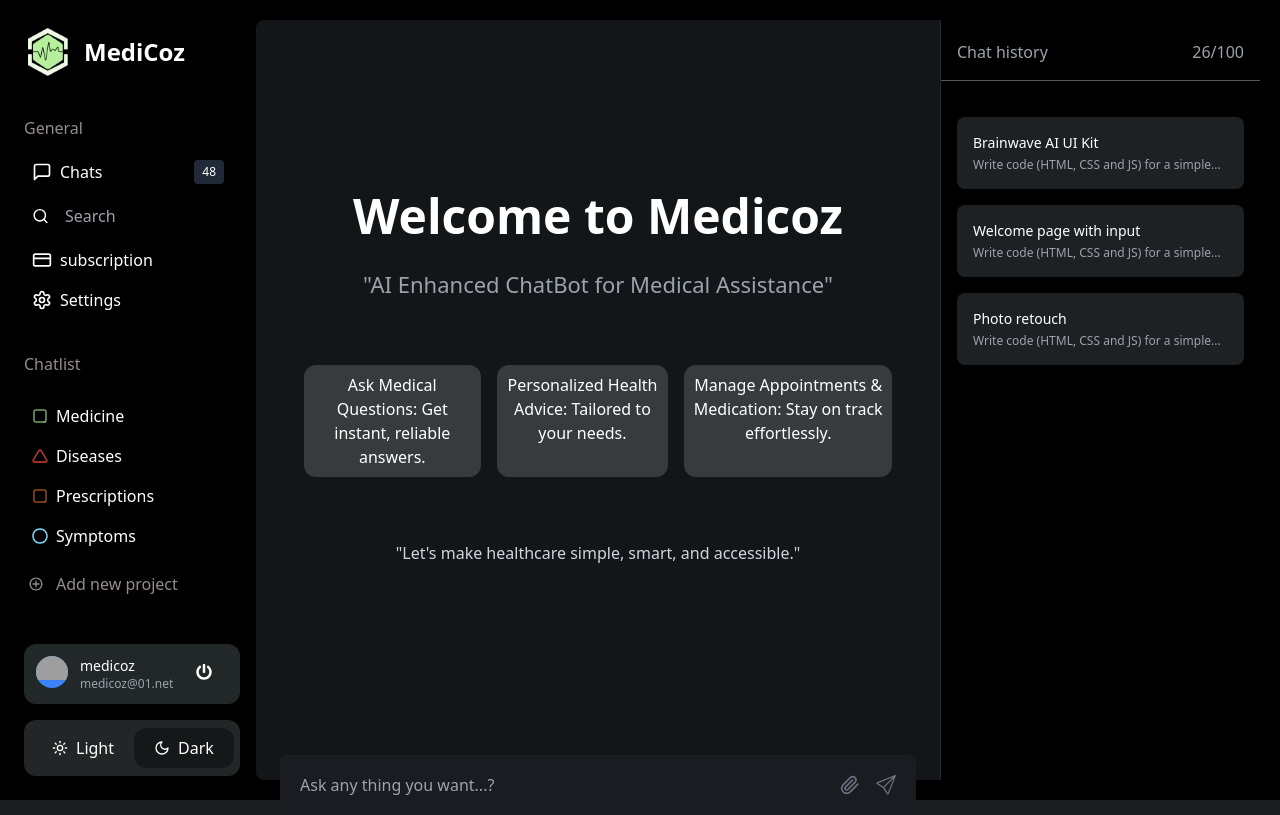
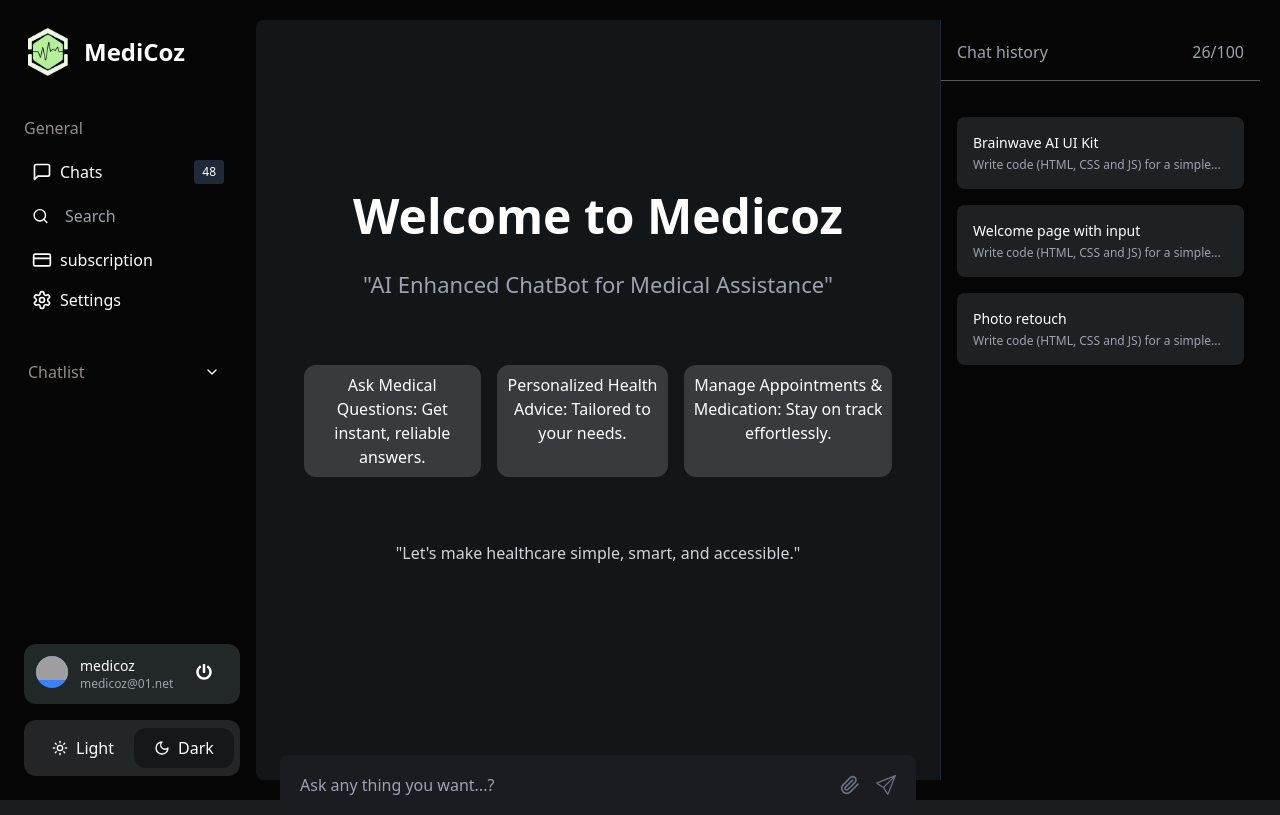
Before and after one commit to Viswajith2003/medicoz, a Next.js app: page / in a window 1280 px wide. Built offline with nearby package versions, Linux system fonts and the light colour scheme; grey boxes are pictures that could not be loaded.

Commit message:
modify side bar

```diff
--- a/src/app/components/sidebar.jsx
+++ b/src/app/components/sidebar.jsx
@@ -12,6 +12,7 @@ import {
 import { IoSquareOutline } from "react-icons/io5";
 import { FiTriangle } from "react-icons/fi";
 import { IoMdAddCircleOutline } from "react-icons/io";
+import { ChevronDown } from "lucide-react";
 
 export default function Sidebar({ isOpen, setIsOpen, theme, setTheme }) {
   const [search, setSearch] = useState("");
@@ -70,8 +71,10 @@ export default function Sidebar({ isOpen, setIsOpen, theme, setTheme }) {
     },
   ];
 
+  const [isDropdownOpen, setIsDropdownOpen] = useState(false);
+
   return (
-    <div className="w-64 bg-[#000000] py-2 pl-2 border-gray-800 flex flex-col">
+    <div className="w-64 bg-[#050505] py-2 pl-2 border-gray-800 flex flex-col">
       <div className="p-5 flex items-center ">
         <img src="/logo.png" alt="M" className="h-12 w-10" />
         <span className="ml-4 text-white text-[24px] font-semibold">
@@ -98,8 +101,20 @@ export default function Sidebar({ isOpen, setIsOpen, theme, setTheme }) {
           ))}
         </ul>
 
-        <div className="pl-4 mt-8">
-          <h1 className="text-[#9c9491f3] mb-5">Chatlist</h1>
+        <div className="pl-3 mt-8">
+          <button
+            className="w-52 flex items-center justify-between p-2 rounded-lg hover:bg-[#262729]"
+            onClick={() => setIsDropdownOpen(!isDropdownOpen)}
+          >
+            <span className="text-[#9c9491f3] ">Chatlist</span>
+            <ChevronDown
+              className={`w-4 h-4 ml-2 transition-all ${
+                isDropdownOpen ? "rotate-180" : ""
+              }`}
+            />
+          </button>
+          {isDropdownOpen && (
+            <ul className="list-none pl-4 mt-2">
               {chatCategories.map((item, index) => (
                 <li
                   key={index}
@@ -117,6 +132,8 @@ export default function Sidebar({ isOpen, setIsOpen, theme, setTheme }) {
                 <IoMdAddCircleOutline className="mt-1 hover:text-gray-600 " />
                 <h1 className="hover:text-gray-600">Add new project</h1>
               </button>
+            </ul>
+          )}
         </div>
       </nav>
 
--- a/src/app/page.jsx
+++ b/src/app/page.jsx
@@ -18,7 +18,7 @@ export default function Home() {
         theme={theme}
         setTheme={setTheme}
       />
-      <div className={`flex-1 flex bg-[#000000]`}>
+      <div className={`flex-1 flex bg-[#050505]`}>
         <MainContent theme={theme} />
         <ChatHistory theme={theme} />
       </div>
```
Lines whose indentation alone changed are shown as unchanged.
